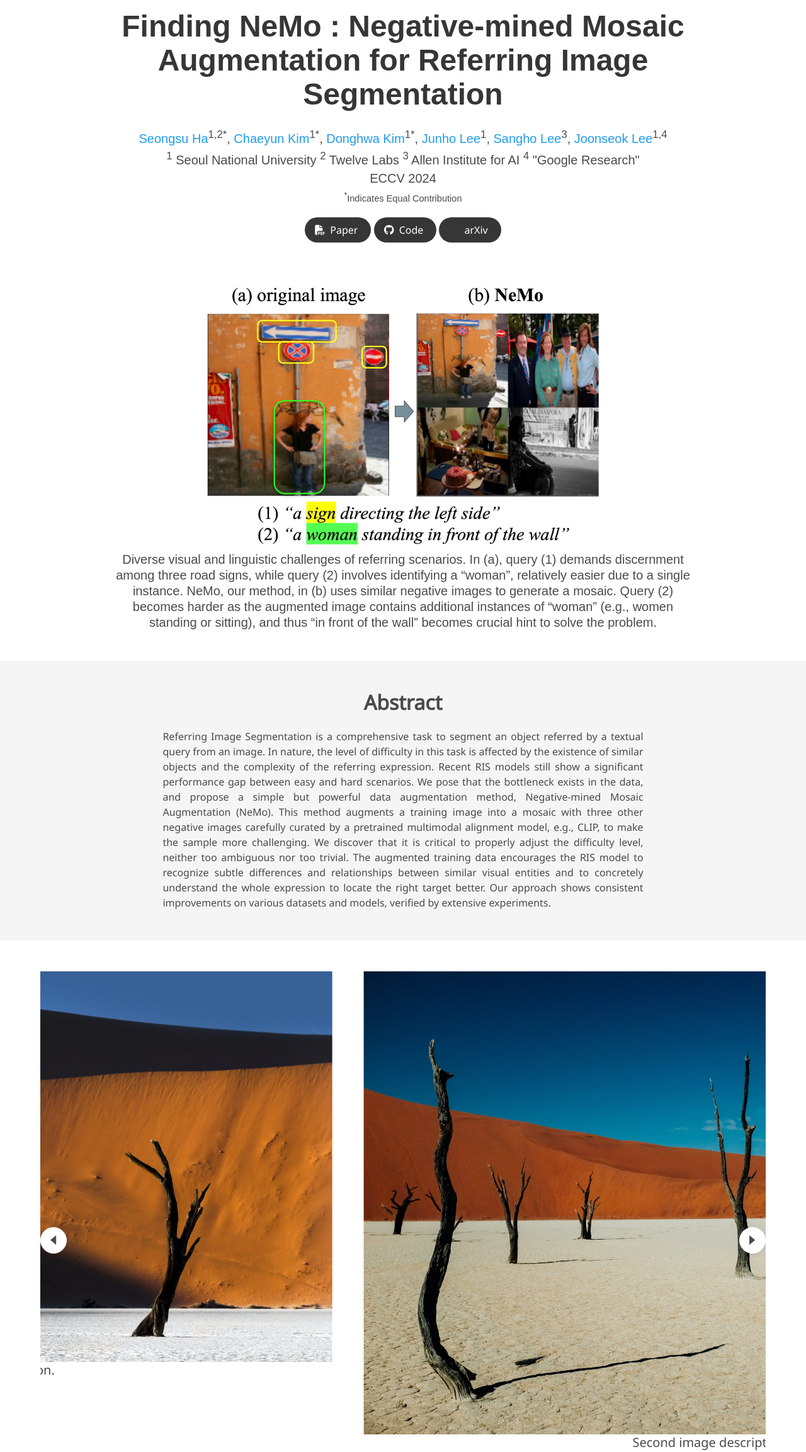
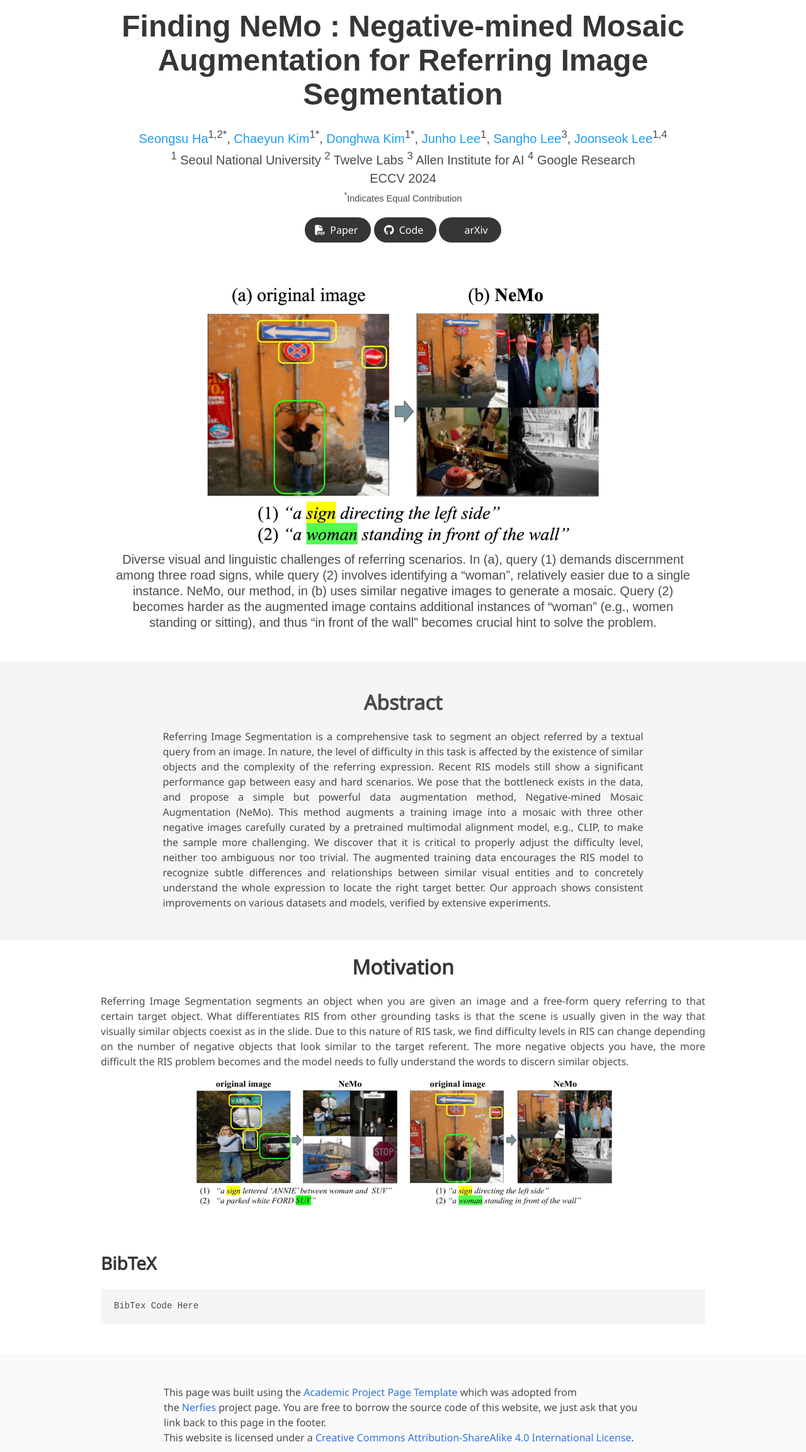
Before and after one commit to dddonghwa/NeMo, a plain HTML site: page index.html in a window 1280 px wide. Shown: the part 33-2338 px from the top of the page at 63% size. Drawn offline with nearby package versions, Linux system fonts and the light colour scheme; some icons are missing; a web font is replaced by a local one.

Commit message:
Update index.html

```diff
--- a/index.html
+++ b/index.html
@@ -78,7 +78,7 @@
                     <span class="author-block">
                       <sup> 3</sup> Allen Institute for AI </span>
                     <span class="author-block">
-                      <sup> 4</sup> "Google Research" </span>
+                      <sup> 4</sup> Google Research </span>
                       <br>ECCV 2024</span>
                     <span class="eql-cntrb"><small><br><sup>*</sup>Indicates Equal Contribution</small></span>
                   </div>
@@ -171,35 +171,50 @@
 </section>
 <!-- End paper abstract -->
 
+<section class="hero is-small">
+  <div class="hero-body" style="text-align: center;">
+    <div class="container is-max-desktop">
+      <h2 class="title is-3">Motivation</h2>
+      <div class="content has-text-justified">
+        <p>
+          Referring Image Segmentation segments an object when you are given an image and a free-form query referring to that certain target object. What differentiates RIS from other grounding tasks is that the scene is usually given in the way that visually similar objects coexist as in the slide. Due to this nature of RIS task, we find difficulty levels in RIS can change depending on the number of negative objects that look similar to the target referent. The more negative objects you have, the more difficult the RIS problem becomes and the model needs to fully understand the words to discern similar objects.
+        </p>
+        <img src="static/images/intro.jpeg" width="70%" class="center" style="display: block; margin: 0 auto;">
+      </div>
+    </div>
+  </div>
+</section>
+
+
 
 <!-- Image carousel -->
-<section class="hero is-small">
+<!-- <section class="hero is-small">
   <div class="hero-body">
     <div class="container">
       <div id="results-carousel" class="carousel results-carousel">
        <div class="item">
-        <!-- Your image here -->
+
         <img src="static/images/carousel1.jpg" alt="MY ALT TEXT"/>
         <h2 class="subtitle has-text-centered">
           First image description.
         </h2>
       </div>
       <div class="item">
-        <!-- Your image here -->
+
         <img src="static/images/carousel2.jpg" alt="MY ALT TEXT"/>
         <h2 class="subtitle has-text-centered">
           Second image description.
         </h2>
       </div>
       <div class="item">
-        <!-- Your image here -->
+
         <img src="static/images/carousel3.jpg" alt="MY ALT TEXT"/>
         <h2 class="subtitle has-text-centered">
          Third image description.
        </h2>
      </div>
      <div class="item">
-      <!-- Your image here -->
+
       <img src="static/images/carousel4.jpg" alt="MY ALT TEXT"/>
       <h2 class="subtitle has-text-centered">
         Fourth image description.
@@ -208,56 +223,54 @@
   </div>
 </div>
 </div>
-</section>
+</section> -->
 <!-- End image carousel -->
 
 
 
 
 <!-- Youtube video -->
-<section class="hero is-small is-light">
+<!-- <section class="hero is-small is-light">
   <div class="hero-body">
     <div class="container">
-      <!-- Paper video. -->
       <h2 class="title is-3">Video Presentation</h2>
       <div class="columns is-centered has-text-centered">
         <div class="column is-four-fifths">
 
           <div class="publication-video">
-            <!-- Youtube embed code here -->
             <iframe src="https://www.youtube.com/embed/JkaxUblCGz0" frameborder="0" allow="autoplay; encrypted-media" allowfullscreen></iframe>
           </div>
         </div>
       </div>
     </div>
   </div>
-</section>
+</section> -->
 <!-- End youtube video -->
 
 
 <!-- Video carousel -->
-<section class="hero is-small">
+<!-- <section class="hero is-small">
   <div class="hero-body">
     <div class="container">
       <h2 class="title is-3">Another Carousel</h2>
       <div id="results-carousel" class="carousel results-carousel">
         <div class="item item-video1">
           <video poster="" id="video1" autoplay controls muted loop height="100%">
-            <!-- Your video file here -->
+
             <source src="static/videos/carousel1.mp4"
             type="video/mp4">
           </video>
         </div>
         <div class="item item-video2">
           <video poster="" id="video2" autoplay controls muted loop height="100%">
-            <!-- Your video file here -->
+
             <source src="static/videos/carousel2.mp4"
             type="video/mp4">
           </video>
         </div>
         <div class="item item-video3">
           <video poster="" id="video3" autoplay controls muted loop height="100%">\
-            <!-- Your video file here -->
+
             <source src="static/videos/carousel3.mp4"
             type="video/mp4">
           </video>
@@ -265,7 +278,7 @@
       </div>
     </div>
   </div>
-</section>
+</section> -->
 <!-- End video carousel -->
 
 
@@ -274,7 +287,7 @@
 
 
 <!-- Paper poster -->
-<section class="hero is-small is-light">
+<!-- <section class="hero is-small is-light">
   <div class="hero-body">
     <div class="container">
       <h2 class="title">Poster</h2>
@@ -284,7 +297,7 @@
 
       </div>
     </div>
-  </section>
+  </section> -->
 <!--End paper poster -->
 
 
```
